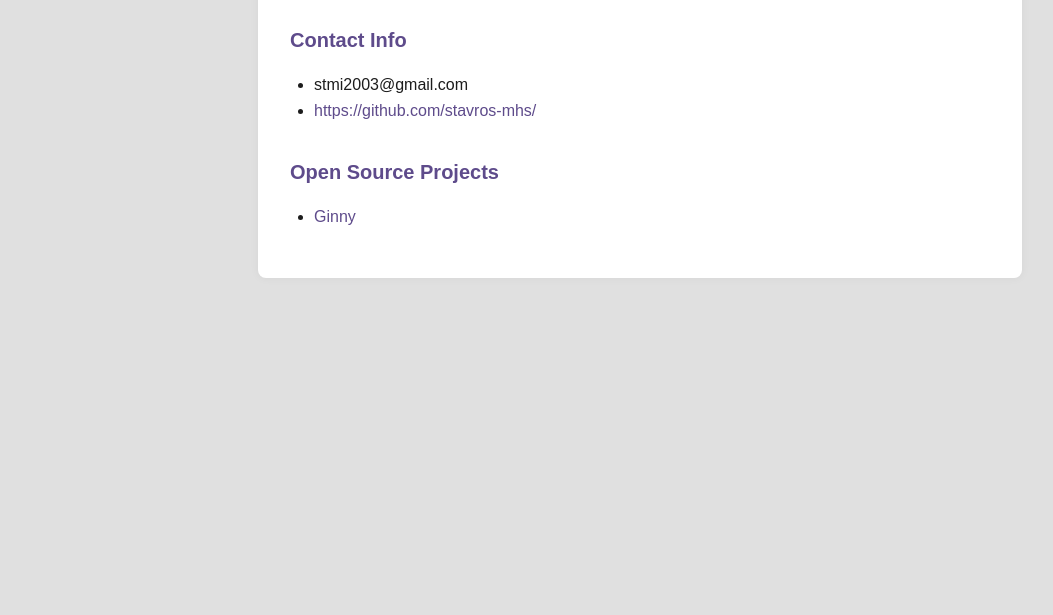
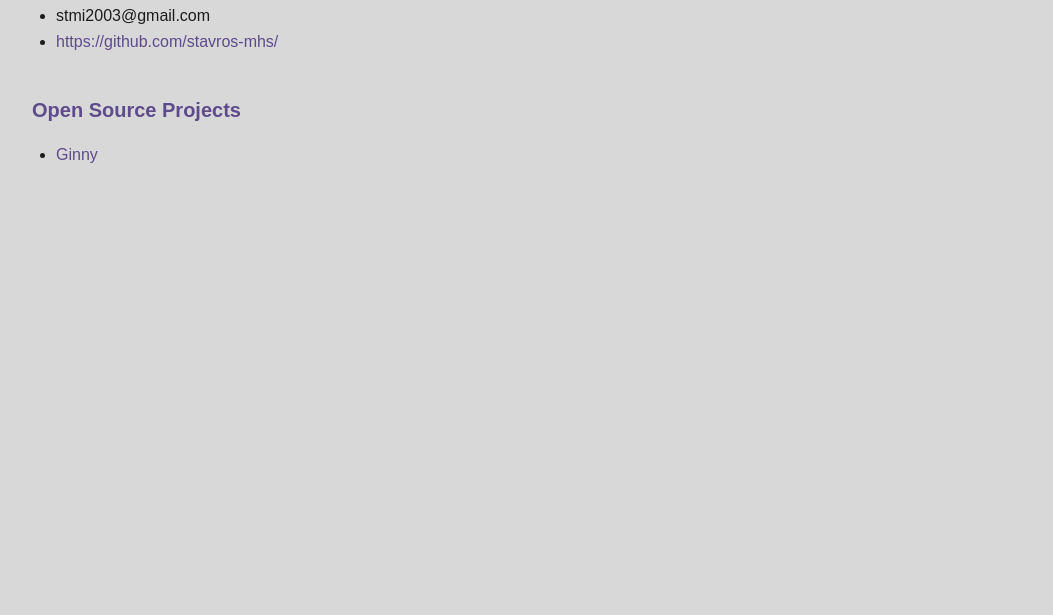
Before and after one commit to stavros-mhs/stavros-mhs.github.io, a plain HTML site: page index.html in a window 1280 px wide. Shown: the part 185-800 px from the top of the page, without its empty margins (0-1053 px from the left). Drawn offline with Linux system fonts and the light colour scheme.

Commit message:
acceptable style sheet

```diff
--- a/style.css
+++ b/style.css
@@ -1,40 +1,45 @@
 :root {
     --color-primary: #5E4B8B;
-    --color-background: #ffffff;
+    --color-background: #d8d8d8;
     --color-text: #1c1c1c;
     --color-accent: #f5c518;
-    --color-muted: #e0e0e0;
+    --color-muted: #a0a0a0; /* darker muted gray for lines */
 }
 
 body {
     font-family: sans-serif;
-    background-color: var(--color-muted);
+    background-color: var(--color-background);
     color: var(--color-text);
     margin: 0;
     padding: 2rem;
+    line-height: 1.6;
 }
 
-.container {
-    max-width: 700px;
+main {
+    max-width: 800px;
     margin: 0 auto;
-    line-height: 1.6;
-    background-color: var(--color-background); /* white box */
-    padding: 2rem;
-    border-radius: 8px;
-    box-shadow: 0 0 10px rgba(0, 0, 0, 0.05); /* soft shadow */
+    padding: 2rem 1rem;
 }
-
 
 h1 {
     font-size: 1.75rem;
     color: var(--color-primary);
     margin-bottom: 1rem;
+    font-weight: bold;
 }
 
 h2 {
     font-size: 1.25rem;
     color: var(--color-primary);
-    margin-top: 2rem;
+    margin-top: 2.5rem;
+    margin-bottom: 0.5rem;
+    font-weight: bold;
+}
+
+hr {
+    border: none;
+    border-top: 1px solid var(--color-muted);
+    margin: 2rem 0;
 }
 
 ul {
```
